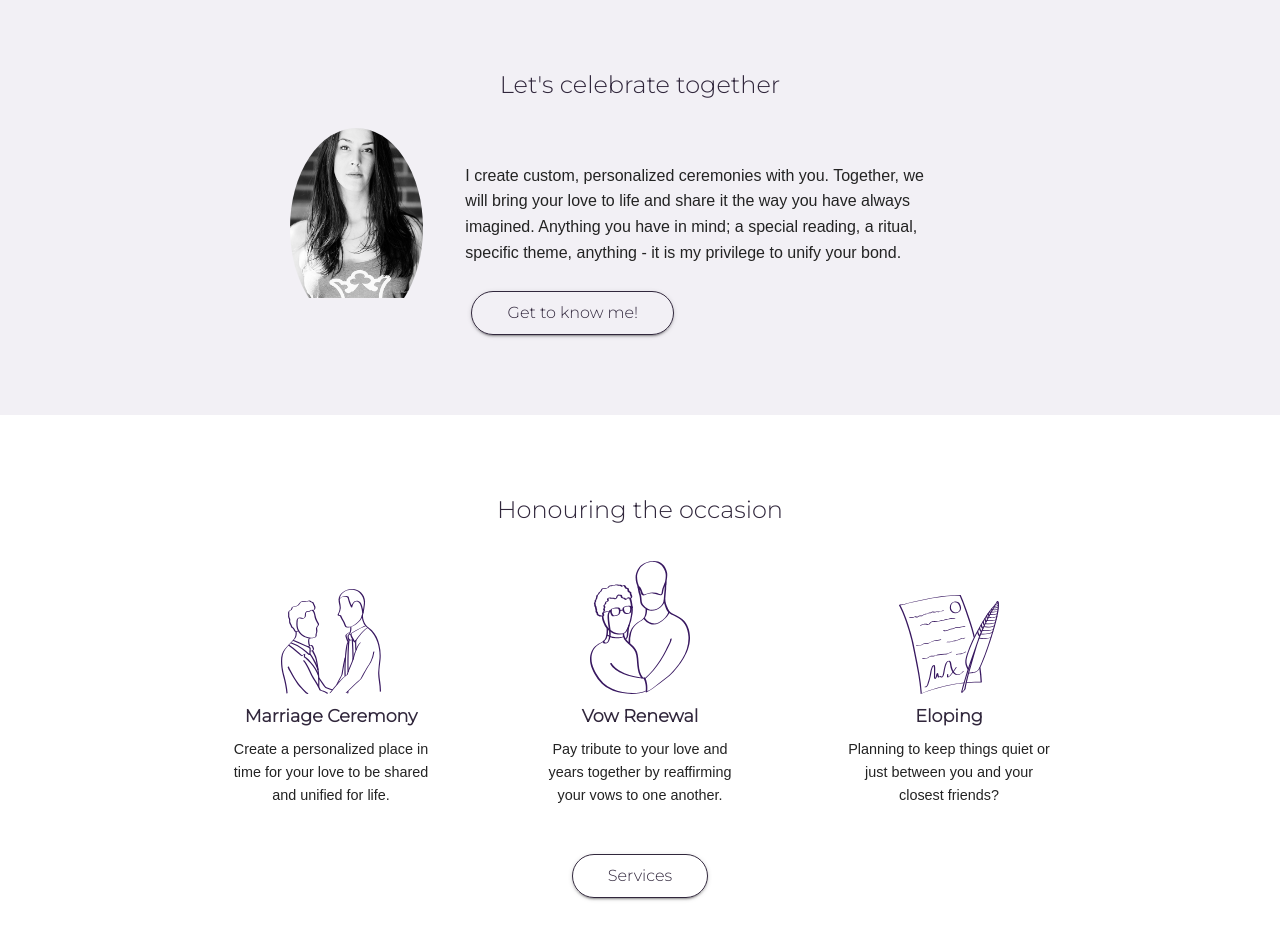
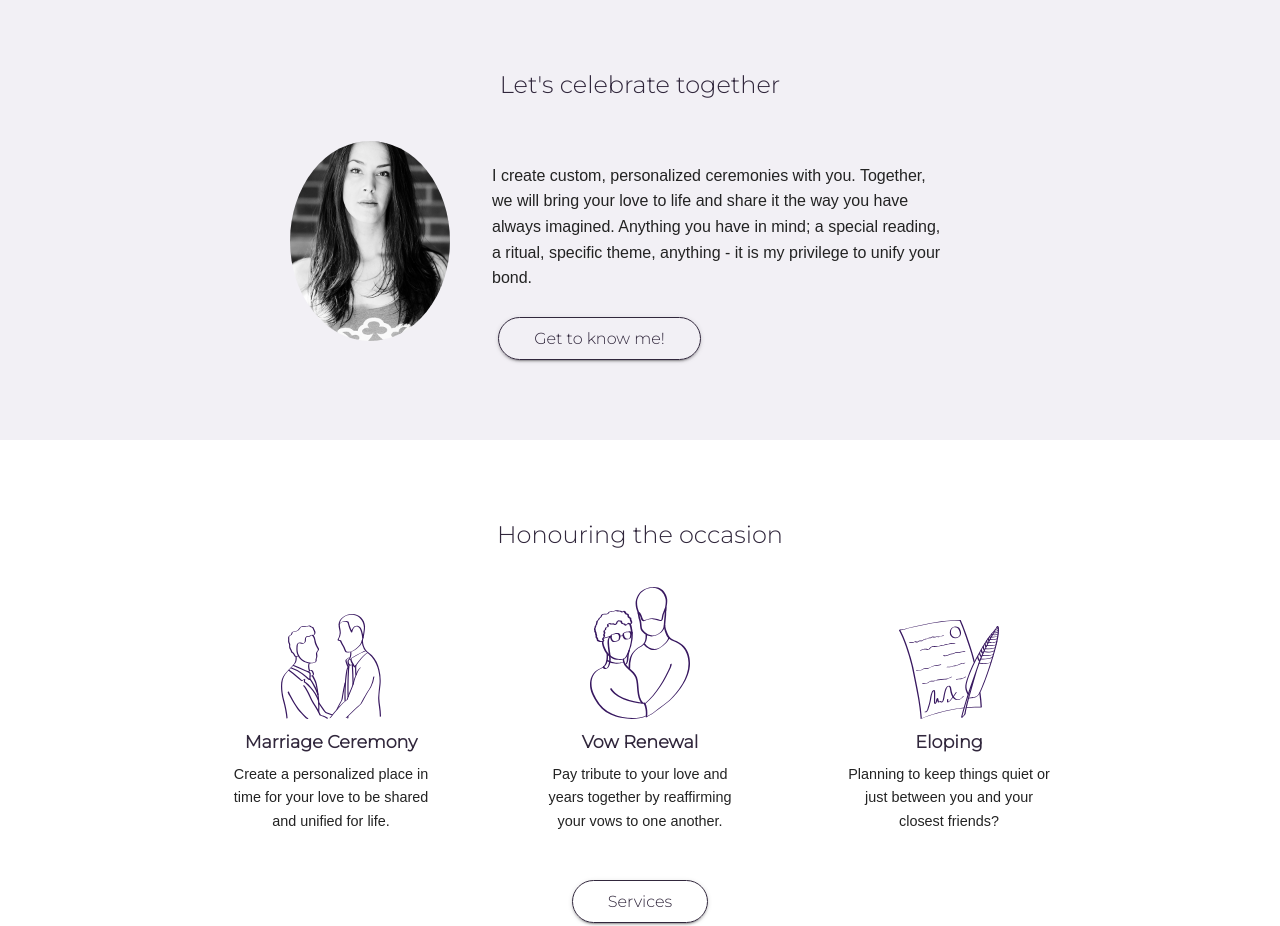
Before and after one commit to gabbraga/CeremoniesBySamantha, a plain HTML site: page index.html in a window 1280 px wide. Shown: the part 980-1906 px from the top of the page. Drawn offline with nearby package versions, Linux system fonts and the light colour scheme.

Commit message:
fixed img width on home page sam pic

```diff
--- a/css/stylesheet.css
+++ b/css/stylesheet.css
@@ -703,8 +703,8 @@ section.hero {
 }
 
 .sam--pic {
-    width: 160px;
-    height: 160px;
+    min-width: 160px;
+    min-height: 160px;
     border-radius: 50%;
     padding: 0px;
     object-fit: cover;
--- a/index.html
+++ b/index.html
@@ -75,7 +75,7 @@
         <section class="celebrate purpleBG">
             <h2>Let's celebrate together</h2>
             <div class="celebrate-flex">
-                <img class="sam--pic" src="images/samantha.jpg" alt="Samantha Renaud portrait">
+                <img width="160" height="160" class="sam--pic" src="images/samantha.jpg" alt="Samantha Renaud portrait">
                 <div class="celebrate-text">
                     <p>I create custom, personalized ceremonies with you. Together, we will bring your love to life and share it the way you have always imagined. Anything you have in mind; a special reading, a ritual, specific theme, anything -  it is my privilege to unify your bond.</p>
                     <a href="about.html" class="button">Get to know me!</a>
```
